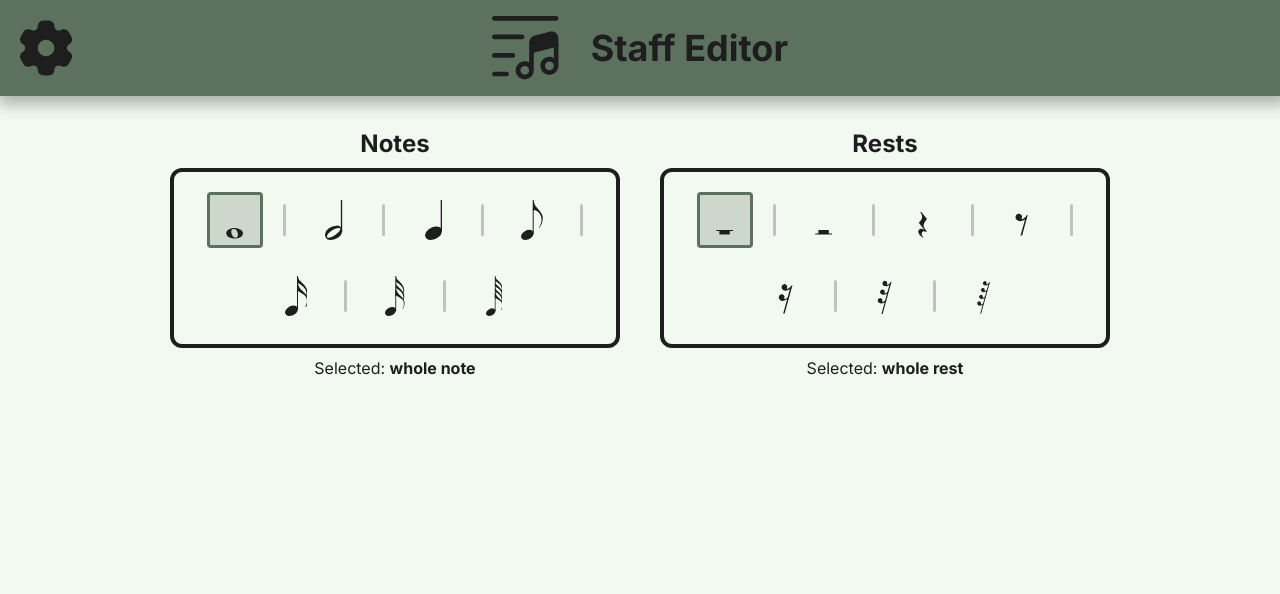
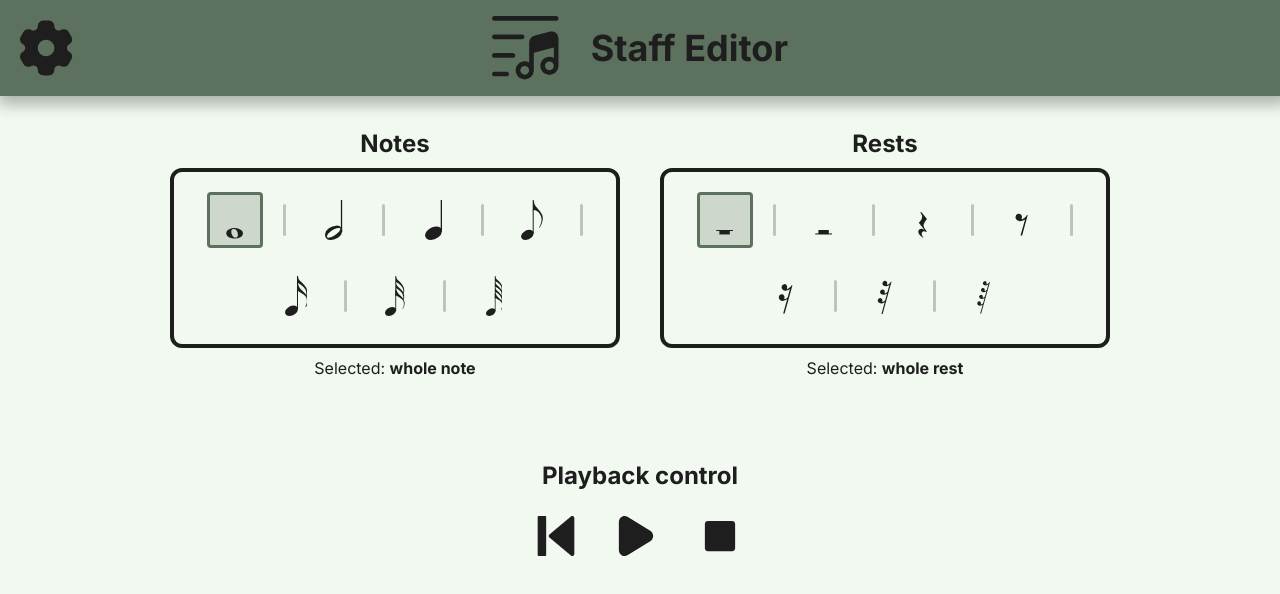
Before and after one commit to kubaplo/Staff-Editor, a Next.js app: page / in a window 1280 px wide. Shown: the top 594 px of the page. Built offline with nearby package versions, Linux system fonts and the light colour scheme.

Commit message:
Create Playback component

```diff
--- a/app/page.tsx
+++ b/app/page.tsx
@@ -3,6 +3,7 @@
 // Components
 import Header from "@/ui/components/Header/Header";
 import SelectionBox from "@/ui/components/SelectionBox/SelectionBox";
+import Playback from "@/ui/components/Playback/Playback";
 
 // Icons
 import WholeNote from "@/ui/svg/Notes/WholeNote";
@@ -44,10 +45,13 @@ export default function Home() {
   return (
     <>
     <Header />
-    <main className="w-full h-screen bg-primary pt-32">
+    <main className="flex flex-col items-center gap-y-20 w-full h-screen bg-primary pt-32">
       <div className="flex justify-center items-center gap-10">
         <SelectionBox title="Notes" items={NOTES} />
         <SelectionBox title="Rests" items={RESTS} />
+      </div>
+      <div className="flex justify-center items-center">
+        <Playback />
       </div>
     </main>
     </>
--- /dev/null
+++ b/ui/components/Playback/Playback.tsx
@@ -0,0 +1,38 @@
+'use client';
+
+// React
+import { useState } from 'react';
+
+// Icons
+import Beginning from "@/ui/svg/Playback/Beginning";
+import Play from "@/ui/svg/Playback/Play";
+import Pause from "@/ui/svg/Playback/Pause";
+import Stop from "@/ui/svg/Playback/Stop";
+
+
+export default function Playback() {
+    const [isPlaying, setIsPlaying] = useState(false);
+
+    return (
+        <div className="flex flex-col items-center gap-y-5">
+            <label className="text-2xl text-center font-bold">Playback control</label>
+            <div className="flex justify-center items-center gap-x-10">
+                <button className="flex justify-center items-center size-10">
+                    <Beginning className="size-full fill-dark hover:fill-secondary transition-all" />
+                </button>
+                <button onClick={() => setIsPlaying(p => !p)} className="flex justify-center items-center size-10">
+                    {
+                        (isPlaying) ?
+                        <Pause className="size-full fill-dark hover:fill-secondary transition-all" /> :
+                        <Play className="size-full fill-dark hover:fill-secondary transition-all" />
+                    }
+
+                </button>
+                <button className="flex justify-center items-center size-12">
+                    <Stop className="size-full fill-dark hover:fill-secondary transition-all" />
+                </button>
+            </div>
+        </div>
+
+    );
+}
--- /dev/null
+++ b/ui/svg/Playback/Beginning.tsx
@@ -0,0 +1,15 @@
+import { IconPropsType } from "@/lib/types/IconPropsType";
+
+export default function Beginning({className}: IconPropsType) {
+	return (
+		<svg  className={className} width="800px" height="800px" viewBox="0 0 402.917 402.917">
+			<g>
+				<path d="M386.004,20.848v361.213c0,7.447-3.972,14.333-10.427,18.063c-6.46,3.724-14.398,3.724-20.853,0L138.281,219.515
+						c-6.452-3.719-10.436-10.604-10.436-18.058c0-7.451,3.978-14.34,10.436-18.061L354.725,2.79C357.952,0.928,361.551,0,365.151,0
+						c3.605,0,7.199,0.934,10.427,2.79C382.033,6.508,386.004,13.397,386.004,20.848z M94.066,0.201H25.261
+						c-4.613,0-8.349,3.735-8.349,8.34v385.808c0,4.604,3.735,8.34,8.349,8.34h68.805c4.607,0,8.34-3.735,8.34-8.34V8.547
+						C102.406,3.943,98.673,0.201,94.066,0.201z" />
+			</g>
+		</svg>
+	);
+}
--- /dev/null
+++ b/ui/svg/Playback/Pause.tsx
@@ -0,0 +1,15 @@
+import { IconPropsType } from "@/lib/types/IconPropsType";
+
+export default function Pause({className}: IconPropsType) {
+    return (
+        <svg className={className} width="800px" height="800px" viewBox="-1 0 8 8">
+            <g strokeWidth="1" fillRule="evenodd">
+                <g transform="translate(-227.000000, -3765.000000)">
+                    <g transform="translate(56.000000, 160.000000)">
+                        <path d="M172,3605 C171.448,3605 171,3605.448 171,3606 L171,3612 C171,3612.552 171.448,3613 172,3613 C172.552,3613 173,3612.552 173,3612 L173,3606 C173,3605.448 172.552,3605 172,3605 M177,3606 L177,3612 C177,3612.552 176.552,3613 176,3613 C175.448,3613 175,3612.552 175,3612 L175,3606 C175,3605.448 175.448,3605 176,3605 C176.552,3605 177,3605.448 177,3606" />
+                    </g>
+                </g>
+            </g>
+        </svg>
+    );
+}
--- /dev/null
+++ b/ui/svg/Playback/Play.tsx
@@ -0,0 +1,15 @@
+import { IconPropsType } from "@/lib/types/IconPropsType";
+
+export default function Play({className}: IconPropsType) {
+    return (
+        <svg className={className} width="800px" height="800px" viewBox="-0.5 0 7 7">
+            <g strokeWidth="1" fillRule="evenodd">
+                <g transform="translate(-347.000000, -3766.000000)">
+                    <g transform="translate(56.000000, 160.000000)">
+                        <path d="M296.494737,3608.57322 L292.500752,3606.14219 C291.83208,3605.73542 291,3606.25002 291,3607.06891 L291,3611.93095 C291,3612.7509 291.83208,3613.26444 292.500752,3612.85767 L296.494737,3610.42771 C297.168421,3610.01774 297.168421,3608.98319 296.494737,3608.57322" />
+                    </g>
+                </g>
+            </g>
+        </svg>
+    );
+}
--- /dev/null
+++ b/ui/svg/Playback/Stop.tsx
@@ -0,0 +1,9 @@
+import { IconPropsType } from "@/lib/types/IconPropsType";
+
+export default function Stop({className}: IconPropsType) {
+    return (
+        <svg className={className} width="800px" height="800px" viewBox="0 0 32 32">
+            <path d="M5.92 24.096q0 0.832 0.576 1.408t1.44 0.608h16.128q0.832 0 1.44-0.608t0.576-1.408v-16.16q0-0.832-0.576-1.44t-1.44-0.576h-16.128q-0.832 0-1.44 0.576t-0.576 1.44v16.16z"></path>
+        </svg>
+    );
+}
```
